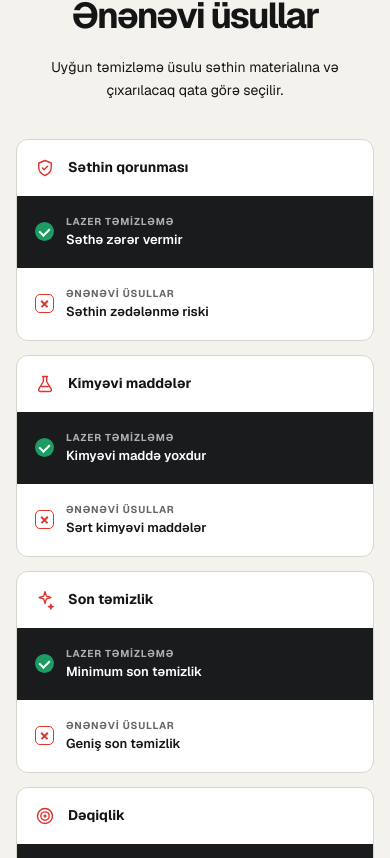
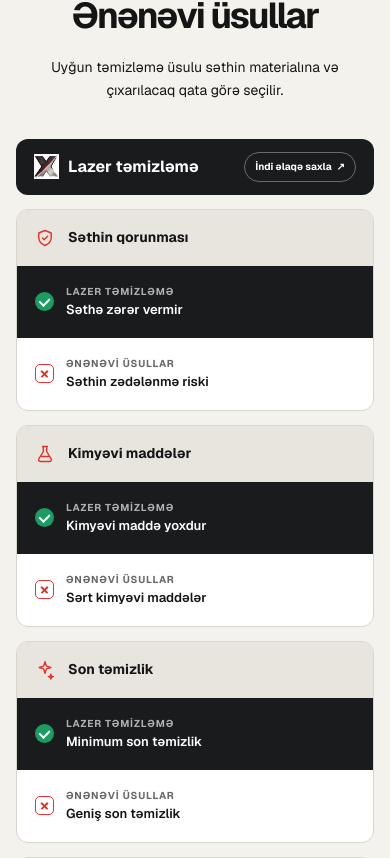
Before and after one commit to Kvseis/LaserX-Website, a Next.js app: page / in a window 390 px wide. Shown: the part 5666-6524 px from the top of the page. Built offline with nearby package versions, Linux system fonts and the light colour scheme.

Commit message:
Homepage comparison header update

```diff
--- a/src/app/globals.css
+++ b/src/app/globals.css
@@ -291,10 +291,14 @@ h2 { margin: 0; font-size: clamp(42px, 5.1vw, 74px); line-height: 1.01; letter-s
 .comparison-head, .comparison-row { display: grid; grid-template-columns: minmax(0, 1.15fr) minmax(0, .9fr) minmax(0, 1.1fr); }
 .comparison-head { min-height: 66px; }
 .comparison-head b { min-width: 0; padding: 17px 24px; display: flex; flex-direction: column; justify-content: center; font-size: clamp(18px, 1.65vw, 24px); line-height: 1.1; font-weight: 600; }
-.comparison-head b:first-of-type { color: #fff; background: var(--dark); border-radius: 17px 17px 0 0; }
+.comparison-laser-head { min-width: 0; padding: 13px 18px; display: flex; align-items: center; justify-content: space-between; gap: 10px; color: #fff; background: var(--dark); border-radius: 17px 17px 0 0; }
+.comparison-laser-brand { display: inline-flex; align-items: center; gap: 9px; min-width: 0; font-size: clamp(16px, 1.45vw, 21px); font-weight: 650; line-height: 1.1; }
+.comparison-laser-brand img { flex: 0 0 auto; width: 25px; height: 25px; object-fit: contain; }
+.comparison-contact { display: inline-flex; align-items: center; gap: 5px; flex: 0 0 auto; padding: 9px 10px; border: 1px solid rgba(255,255,255,.35); border-radius: 999px; color: #fff; font-size: 10px; font-weight: 650; line-height: 1; transition: background 180ms ease, color 180ms ease; }
+.comparison-contact:hover, .comparison-contact:focus-visible { color: var(--dark); background: #fff; }
 .comparison-head small { margin-top: 5px; color: #777; font-family: inherit; font-size: 12px; }
 .comparison-criterion, .comparison-value { min-width: 0; min-height: 65px; padding: 15px 24px; display: flex; align-items: center; gap: 13px; font-size: 14px; line-height: 1.35; }
-.comparison-criterion { border-top: 1px solid #d8d5cf; font-weight: 650; }
+.comparison-criterion { border-top: 1px solid #d8d5cf; background: var(--paper-2); font-weight: 650; }
 .comparison-icon { flex: 0 0 22px; color: var(--red); }
 .comparison-value { font-weight: 560; }
 .laser-value { color: #fff; background: var(--dark); border-top: 1px solid rgba(255,255,255,.16); }
@@ -411,7 +415,9 @@ a:focus-visible, button:focus-visible, input:focus-visible, summary:focus-visibl
 .methods-copy h2 em { margin: 8px 0; font-size: .53em; }
   .methods-intro { font-size: 14px; }
   .comparison-matrix { margin-top: 38px; }
-.comparison-head { display: none; }
+.comparison-head { display: block; min-height: 0; }
+.comparison-head > b, .comparison-label-head { display: none; }
+.comparison-laser-head { margin-bottom: 14px; border-radius: 12px; }
 .comparison-row { grid-template-columns: 1fr; margin-bottom: 14px; overflow: hidden; border: 1px solid #d8d5cf; border-radius: 12px; background: #fff; }
 .comparison-criterion { min-height: 0; padding: 18px; border-top: 0; font-size: 14px; }
   .comparison-icon { width: 20px; height: 20px; flex-basis: 20px; }
--- a/src/components/HomePage.tsx
+++ b/src/components/HomePage.tsx
@@ -67,7 +67,10 @@ export default function HomePage({ locale, copy }: { locale: Locale; copy: SiteC
         <div className="comparison-matrix" role="table" aria-label={methods.label}>
           <div className="comparison-head" role="row">
             <span className="comparison-label-head" aria-hidden="true" />
-            <b role="columnheader">{methods.laser}</b>
+            <div className="comparison-laser-head" role="columnheader">
+              <span className="comparison-laser-brand"><Image src="/images/logo-mark.webp" width={28} height={28} alt="" />{methods.laser}</span>
+              <a className="comparison-contact" href={phone}>{methods.contact} <span aria-hidden="true">↗</span></a>
+            </div>
             <b role="columnheader">{methods.traditional}<small>{methods.examples}</small></b>
           </div>
           {methods.rows.map(([laser, traditional], index) => <div className="comparison-row" role="row" key={laser}>
--- a/src/lib/messages/az.ts
+++ b/src/lib/messages/az.ts
@@ -86,6 +86,7 @@ const az = {
     ],
   },
   methods: {
+    contact: 'İndi əlaqə saxla',
     laser: 'Lazer təmizləmə',
     traditional: 'Ənənəvi üsullar',
     examples: 'Qumlama / kimyəvi',
--- a/src/lib/messages/en.ts
+++ b/src/lib/messages/en.ts
@@ -88,6 +88,7 @@ const en: SiteCopy = {
     ],
   },
   methods: {
+    contact: 'Contact us now',
     laser: 'Laser cleaning',
     traditional: 'Traditional methods',
     examples: 'Blasting / chemicals',
--- a/src/lib/messages/ru.ts
+++ b/src/lib/messages/ru.ts
@@ -88,6 +88,7 @@ const ru: SiteCopy = {
     ],
   },
   methods: {
+    contact: 'Связаться сейчас',
     laser: 'Лазерная очистка',
     traditional: 'Традиционные методы',
     examples: 'Пескоструйная / химическая очистка',
--- a/src/lib/messages/tr.ts
+++ b/src/lib/messages/tr.ts
@@ -88,6 +88,7 @@ const tr: SiteCopy = {
     ],
   },
   methods: {
+    contact: 'Şimdi iletişime geç',
     laser: 'Lazer temizleme',
     traditional: 'Geleneksel yöntemler',
     examples: 'Kumlama / kimyasal',
```
